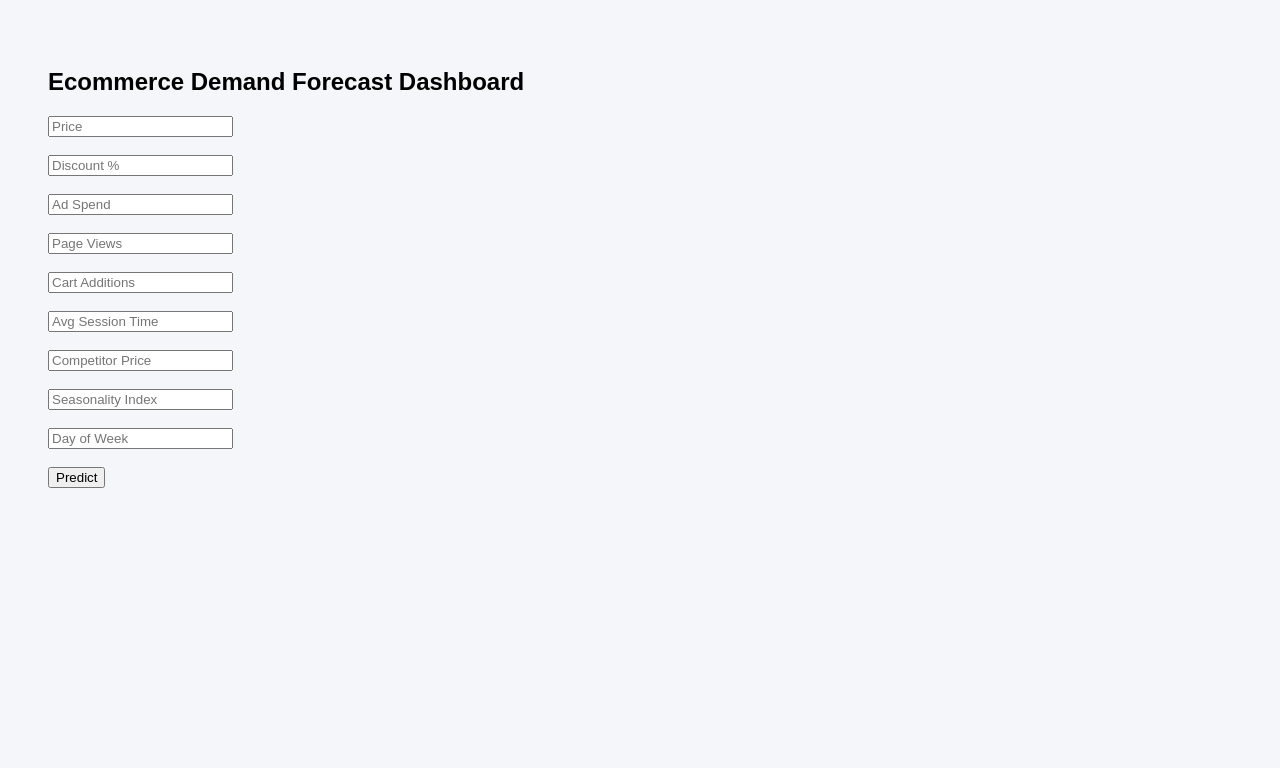
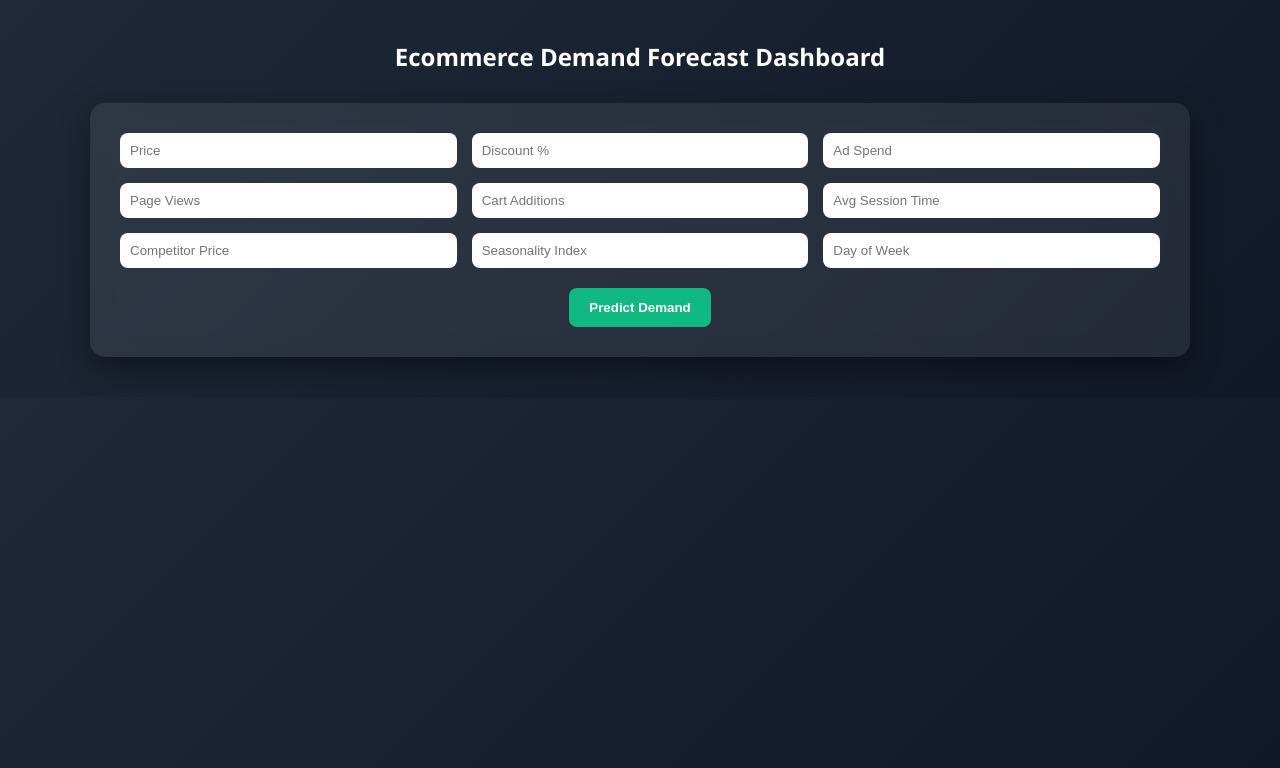
Before and after one commit to afnankhan123456/Ecommerce_demand_forecasting, a Flask app: page / in a window 1280 px wide. Shown: the top 768 px of the page. Run offline with Flask 3, Linux system fonts and the light colour scheme; parts of the project's set-up code (start-up, migrations or seed data) failed here and were passed over.

Commit message:
Update index.html

```diff
--- a/templates/index.html
+++ b/templates/index.html
@@ -3,59 +3,147 @@
 <head>
     <title>Ecommerce Demand Forecast</title>
     <script src="https://cdn.jsdelivr.net/npm/chart.js"></script>
+
+    <style>
+        body {
+            margin: 0;
+            font-family: 'Segoe UI', sans-serif;
+            background: linear-gradient(135deg, #1f2937, #111827);
+            color: white;
+        }
+
+        .container {
+            width: 90%;
+            max-width: 1100px;
+            margin: 40px auto;
+        }
+
+        h2 {
+            text-align: center;
+            margin-bottom: 30px;
+        }
+
+        .card {
+            background: rgba(255, 255, 255, 0.08);
+            backdrop-filter: blur(10px);
+            padding: 30px;
+            border-radius: 15px;
+            box-shadow: 0 10px 30px rgba(0,0,0,0.4);
+            margin-bottom: 30px;
+        }
+
+        .form-grid {
+            display: grid;
+            grid-template-columns: repeat(3, 1fr);
+            gap: 15px;
+        }
+
+        input {
+            padding: 10px;
+            border-radius: 8px;
+            border: none;
+            outline: none;
+        }
+
+        button {
+            padding: 12px 20px;
+            background: #10b981;
+            border: none;
+            border-radius: 8px;
+            color: white;
+            font-weight: bold;
+            cursor: pointer;
+            margin-top: 20px;
+            transition: 0.3s;
+        }
+
+        button:hover {
+            background: #059669;
+        }
+
+        .result-section h3 {
+            margin: 10px 0;
+        }
+
+        .legend {
+            margin-top: 20px;
+            font-size: 14px;
+            line-height: 1.6;
+        }
+
+        .legend span {
+            display: inline-block;
+            width: 12px;
+            height: 12px;
+            border-radius: 50%;
+            margin-right: 6px;
+        }
+
+        .center {
+            display: flex;
+            justify-content: center;
+        }
+
+    </style>
 </head>
 
-<body style="font-family: Arial; padding:40px; background-color:#f4f6f9;">
+<body>
+
+<div class="container">
 
 <h2>Ecommerce Demand Forecast Dashboard</h2>
 
+<div class="card">
 <form method="POST">
-    <input name="price" placeholder="Price" required><br><br>
-    <input name="discount_percent" placeholder="Discount %" required><br><br>
-    <input name="ad_spend" placeholder="Ad Spend" required><br><br>
-    <input name="page_views" placeholder="Page Views" required><br><br>
-    <input name="cart_additions" placeholder="Cart Additions" required><br><br>
-    <input name="avg_session_time" placeholder="Avg Session Time" required><br><br>
-    <input name="competitor_price" placeholder="Competitor Price" required><br><br>
-    <input name="seasonality_index" placeholder="Seasonality Index" required><br><br>
-    <input name="day_of_week" placeholder="Day of Week" required><br><br>
 
-    <button type="submit">Predict</button>
+<div class="form-grid">
+    <input name="price" placeholder="Price" required>
+    <input name="discount_percent" placeholder="Discount %" required>
+    <input name="ad_spend" placeholder="Ad Spend" required>
+    <input name="page_views" placeholder="Page Views" required>
+    <input name="cart_additions" placeholder="Cart Additions" required>
+    <input name="avg_session_time" placeholder="Avg Session Time" required>
+    <input name="competitor_price" placeholder="Competitor Price" required>
+    <input name="seasonality_index" placeholder="Seasonality Index" required>
+    <input name="day_of_week" placeholder="Day of Week" required>
+</div>
+
+<div class="center">
+<button type="submit">Predict Demand</button>
+</div>
+
 </form>
+</div>
 
 {% if prediction %}
 
-<hr>
+<div class="card result-section">
 
 <h3>Predicted Units Sold: {{ prediction }}</h3>
 <h3>Status: {{ demand_status }}</h3>
 
-<p style="max-width:800px;">
-Based on the current input parameters, the model predicts an estimated sales volume of
-<strong>{{ prediction }}</strong> units.
-This indicates a <strong>{{ demand_status }}</strong> market demand level.
-Strategic business actions should be taken accordingly to optimize revenue and avoid stock imbalance.
+<p>
+Based on the current inputs, the model forecasts approximately
+<strong>{{ prediction }}</strong> units to be sold.
+This indicates a <strong>{{ demand_status }}</strong> demand level.
+Strategic inventory and marketing adjustments are recommended to maximize revenue and prevent stock imbalance.
 </p>
 
-<h4>Recommended Business Actions:</h4>
-<ul>
-    <li>{{ recommendation }}</li>
-</ul>
+<h4>Recommended Actions:</h4>
+<p>{{ recommendation }}</p>
 
-<div style="width:600px; margin-top:40px;">
-    <canvas id="gaugeChart"></canvas>
+<div class="center" style="margin-top:40px;">
+    <canvas id="gaugeChart" style="max-width:500px;"></canvas>
 </div>
 
-<!-- Gauge Legend -->
-<div style="margin-top:20px;">
-    <h4>Demand Level Guide:</h4>
-    <p>
-        🔴 <strong>Red</strong> – Very Low Demand (Reduce stock, control costs)<br>
-        🟠 <strong>Orange</strong> – Low Demand (Monitor performance carefully)<br>
-        🟡 <strong>Yellow</strong> – Moderate Demand (Maintain balanced inventory)<br>
-        🟢 <strong>Light Green</strong> – Good Demand (Increase marketing efforts)<br>
-        🟢 <strong>Dark Green</strong> – Very High Demand (Increase inventory & scale ads)
-    </p>
+<div class="legend">
+    <p><span style="background:#dc3545"></span> Very Low Demand – Reduce stock & control expenses</p>
+    <p><span style="background:#fd7e14"></span> Low Demand – Monitor carefully</p>
+    <p><span style="background:#ffc107"></span> Moderate Demand – Maintain balance</p>
+    <p><span style="background:#20c997"></span> High Demand – Increase marketing</p>
+    <p><span style="background:#198754"></span> Very High Demand – Scale inventory & ads</p>
+</div>
+
 </div>
 
 <script>
@@ -63,16 +151,9 @@ Strategic business actions should be taken accordingly to optimize revenue and a
 const maxValue = 5000;
 
 const data = {
-        labels: ['Very Low', 'Low', 'Moderate', 'High', 'Very High'],
     datasets: [{
-            data: [1000, 1000, 1000, 1000, 1000],
-            backgroundColor: [
-                '#dc3545',
-                '#fd7e14',
-                '#ffc107',
-                '#20c997',
-                '#198754'
-            ],
+        data: [1000,1000,1000,1000,1000],
+        backgroundColor: ['#dc3545','#fd7e14','#ffc107','#20c997','#198754'],
         borderWidth: 0,
         circumference: 180,
         rotation: 270,
@@ -83,7 +164,7 @@ Strategic business actions should be taken accordingly to optimize revenue and a
 const needlePlugin = {
     id: 'needle',
     afterDraw(chart) {
-            const {ctx, chartArea: {width, height}} = chart;
+        const {ctx, chartArea: {height}} = chart;
         ctx.save();
 
         const angle = Math.PI + (predictionValue / maxValue) * Math.PI;
@@ -95,14 +176,14 @@ Strategic business actions should be taken accordingly to optimize revenue and a
         ctx.rotate(angle);
 
         ctx.beginPath();
-            ctx.moveTo(0, -5);
+        ctx.moveTo(0, -4);
         ctx.lineTo(height / 2 - 20, 0);
-            ctx.lineTo(0, 5);
-            ctx.fillStyle = 'black';
+        ctx.lineTo(0, 4);
+        ctx.fillStyle = 'white';
         ctx.fill();
 
         ctx.beginPath();
-            ctx.arc(0, 0, 8, 0, 2 * Math.PI);
+        ctx.arc(0, 0, 6, 0, 2 * Math.PI);
         ctx.fill();
 
         ctx.restore();
@@ -114,10 +195,7 @@ Strategic business actions should be taken accordingly to optimize revenue and a
     data: data,
     options: {
         responsive: true,
-            plugins: {
-                legend: { display: false },
-                tooltip: { enabled: false }
-            }
+        plugins: { legend: { display: false } }
     },
     plugins: [needlePlugin]
 });
@@ -125,5 +203,7 @@ Strategic business actions should be taken accordingly to optimize revenue and a
 
 {% endif %}
 
+</div>
+
 </body>
 </html>
```
Lines whose indentation alone changed are shown as unchanged.
